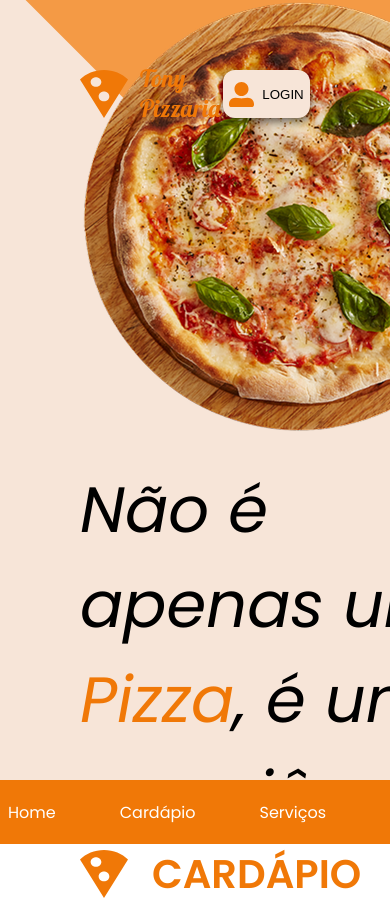
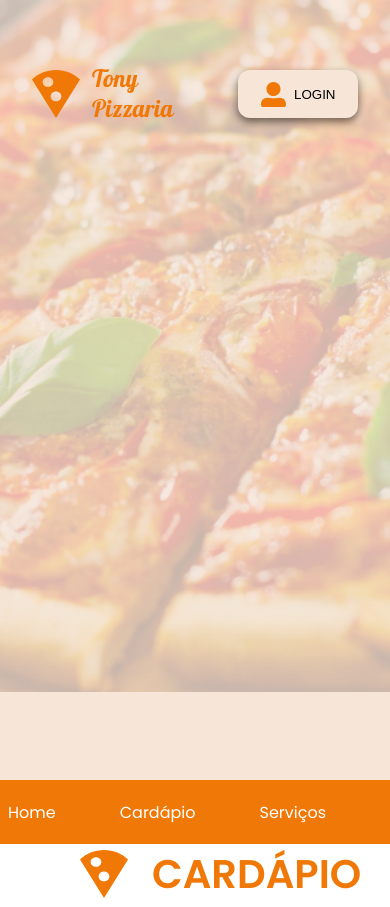
Before and after one commit to marcelo23vds/lima_tony-pizzaria, a plain HTML site: page index.html in a window 390 px wide. Shown: the top 907 px of the page. Drawn offline with Linux system fonts and the light colour scheme.

Commit message:
iniciando o mobile

```diff
--- a/index.html
+++ b/index.html
@@ -16,7 +16,7 @@
 
 <body>
     <header>
-        <img src="./img/logo.svg" alt="logo Tony Pizzaria">
+        <img src="./img/logo.svg" alt="logo Tony Pizzaria" class="logo-principal">
         <menu>
             <li>
                 <a href="#home">Home</a>
@@ -42,7 +42,7 @@
                 <h2 class="slogan">
                     Não é apenas uma <span>Pizza</span>, é uma experiência!
                 </h2>
-                <img src="./img/pizza-home.png" alt="pizza">
+                <img src="./img/pizza-home.png" alt="pizza" class="pizza-imagem">
             </div>
             <div class="container-produtos">
                 <div class="pizza">
--- a/style.css
+++ b/style.css
@@ -467,3 +467,30 @@ footer {
     }
 
 }
+
+@media (max-width: 768px) {
+
+    header {
+        display: flex;
+        justify-content: space-around;
+        padding: 0;
+        margin: 0;
+    }
+
+    .logo-principal {
+        fill: white;
+    }
+
+    .container-slogan {
+        display: none;
+    }
+
+    .home {
+        background-image: url(./img/background-mobile.png);
+    }
+
+    footer {
+        display: none;
+    }
+
+}
```
Also changed, not shown: img/background-mobile.png (added).
